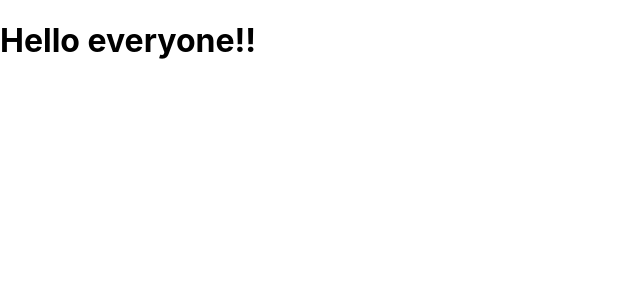
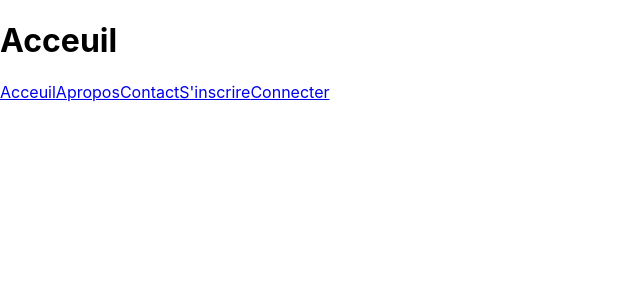
Before and after one commit to EzraNiel/My-manager, a React (Create React App) app: page / in a window 1280 px wide. Shown: the top 300 px of the page, without its empty margins (0-640 px from the left). Built offline with nearby package versions, Linux system fonts and the light colour scheme.

Commit message:
version d'origine

```diff
--- a/src/App.js
+++ b/src/App.js
@@ -1,5 +1,31 @@
+import { BrowserRouter, Routes, Route } from "react-router-dom";
+import Acceuil from "./Pages/Acceuil";
+import Apropos from "./Pages/Apropos";
+import Contact from "./Pages/Contact";
+import Creation from "./Pages/Creation";
+import Connexion from "./Pages/Connexion";
+import Compte from "./Pages/Compte";
+
 function App() {
-  return <h1> Hello everyone!!</h1>;
+  // State
+
+  // Comportement
+
+  // Affichage
+  return (
+    <div className="App">
+      <BrowserRouter>
+        <Routes>
+          <Route path="/" element={<Acceuil></Acceuil>} />
+          <Route path="/Apropos" element={<Apropos></Apropos>} />
+          <Route path="/Contact" element={<Contact></Contact>} />
+          <Route path="/Creation" element={<Creation></Creation>} />
+          <Route path="/Connexion" element={<Connexion></Connexion>} />
+          <Route path="/Compte" element={<Compte></Compte>} />
+        </Routes>
+      </BrowserRouter>
+    </div>
+  );
 }
 
 export default App;
--- /dev/null
+++ b/src/Pages/Acceuil.jsx
@@ -0,0 +1,23 @@
+import { Link } from "react-router-dom";
+
+function Acceuil() {
+  // STATE (état,données)
+
+  // COMPORTEMENT
+
+  //   AFFICHAGE (RENDER)
+  return (
+    <>
+      <h1>Acceuil</h1>
+      <div className="Acceuil">
+        <Link to="/">Acceuil</Link>
+        <Link to="/Apropos">Apropos</Link>
+        <Link to="/Contact">Contact</Link>
+        <Link to="/Creation">S'inscrire</Link>
+        <Link to="/Connexion">Connecter</Link>
+      </div>
+    </>
+  );
+}
+
+export default Acceuil;
--- /dev/null
+++ b/src/Pages/Apropos.jsx
@@ -0,0 +1,20 @@
+import { Link } from "react-router-dom";
+
+function Apropos() {
+  // STATE (état,données)
+
+  // COMPORTEMENT
+
+  //   AFFICHAGE (RENDER)
+  return (
+    <>
+      <h1>A propos</h1>
+      <div className="Apropos">
+        <Link to="/">Acceuil</Link>
+        <Link to="/Contact">Contact</Link>
+      </div>
+    </>
+  );
+}
+
+export default Apropos;
--- /dev/null
+++ b/src/Pages/Compte.jsx
@@ -0,0 +1,19 @@
+import { Link } from "react-router-dom";
+
+function Compte() {
+  // STATE (état,données)
+
+  // COMPORTEMENT
+
+  //   AFFICHAGE (RENDER)
+  return (
+    <>
+      <h1>Welcom "My manager"</h1>
+      <div className="Compte">
+        <Link to="/">Acceuil</Link>
+      </div>
+    </>
+  );
+}
+
+export default Compte;
--- /dev/null
+++ b/src/Pages/Connexion.jsx
@@ -0,0 +1,21 @@
+import { Link } from "react-router-dom";
+
+function Connexion() {
+  // STATE (état,données)
+
+  // COMPORTEMENT
+
+  //   AFFICHAGE (RENDER)
+  return (
+    <>
+      <h1>Se Connecter</h1>
+      <div className="Connexion">
+        <Link to="/">Acceuil</Link>
+        <Link to="/Creation">S'inscrire</Link>
+        <Link to="/Compte">Confirmer</Link>
+      </div>
+    </>
+  );
+}
+
+export default Connexion;
--- /dev/null
+++ b/src/Pages/Contact.jsx
@@ -0,0 +1,20 @@
+import { Link } from "react-router-dom";
+
+function Contact() {
+  // STATE (état,données)
+
+  // COMPORTEMENT
+
+  //   AFFICHAGE (RENDER)
+  return (
+    <>
+      <h1>Contact</h1>
+      <div className="Contact">
+        <Link to="/">Acceuil</Link>
+        <Link to="/Apropos">A propos</Link>
+      </div>
+    </>
+  );
+}
+
+export default Contact;
--- /dev/null
+++ b/src/Pages/Creation.jsx
@@ -0,0 +1,20 @@
+import { Link } from "react-router-dom";
+
+function Creation() {
+  // STATE (état,données)
+
+  // COMPORTEMENT
+
+  //   AFFICHAGE (RENDER)
+  return (
+    <>
+      <h1>S'inscrire</h1>
+      <div className="Creation">
+        <Link to="/">Acceuil</Link>
+        <Link to="/Connexion">Connecter</Link>
+      </div>
+    </>
+  );
+}
+
+export default Creation;
```
